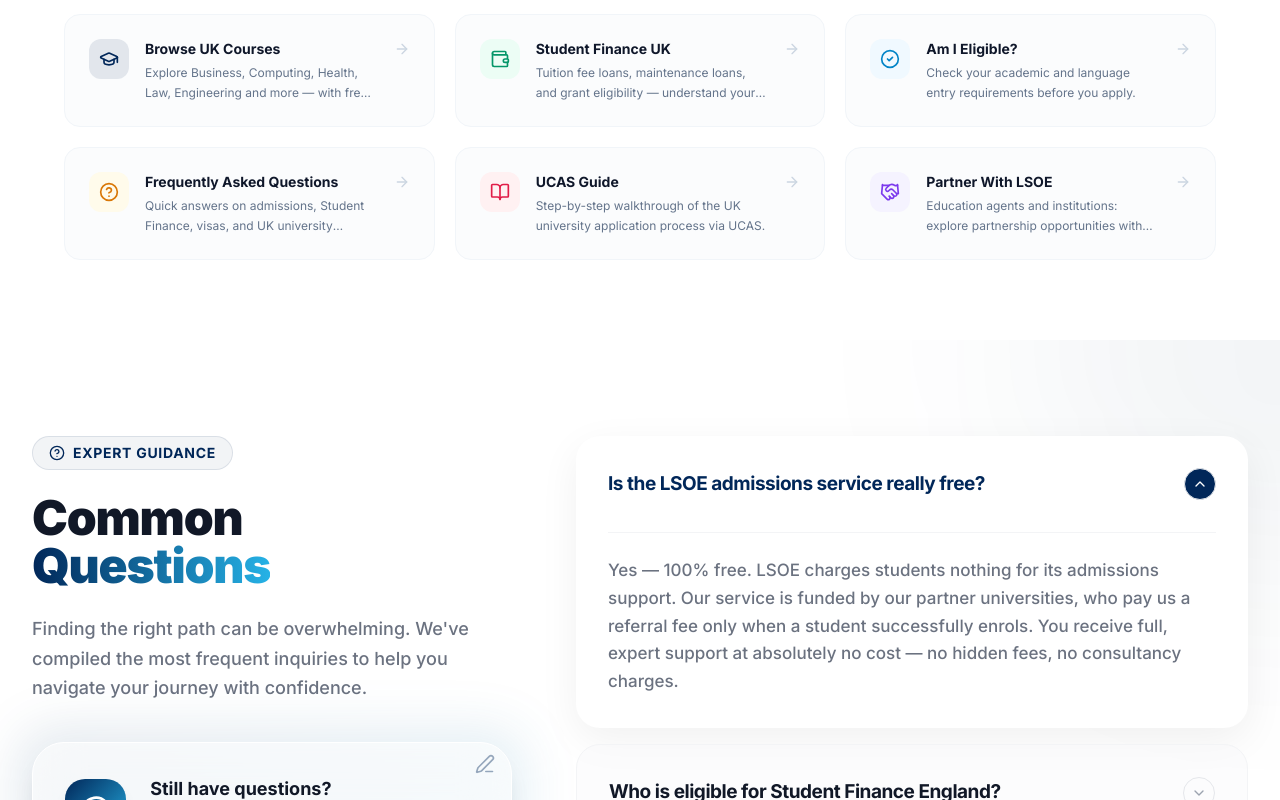
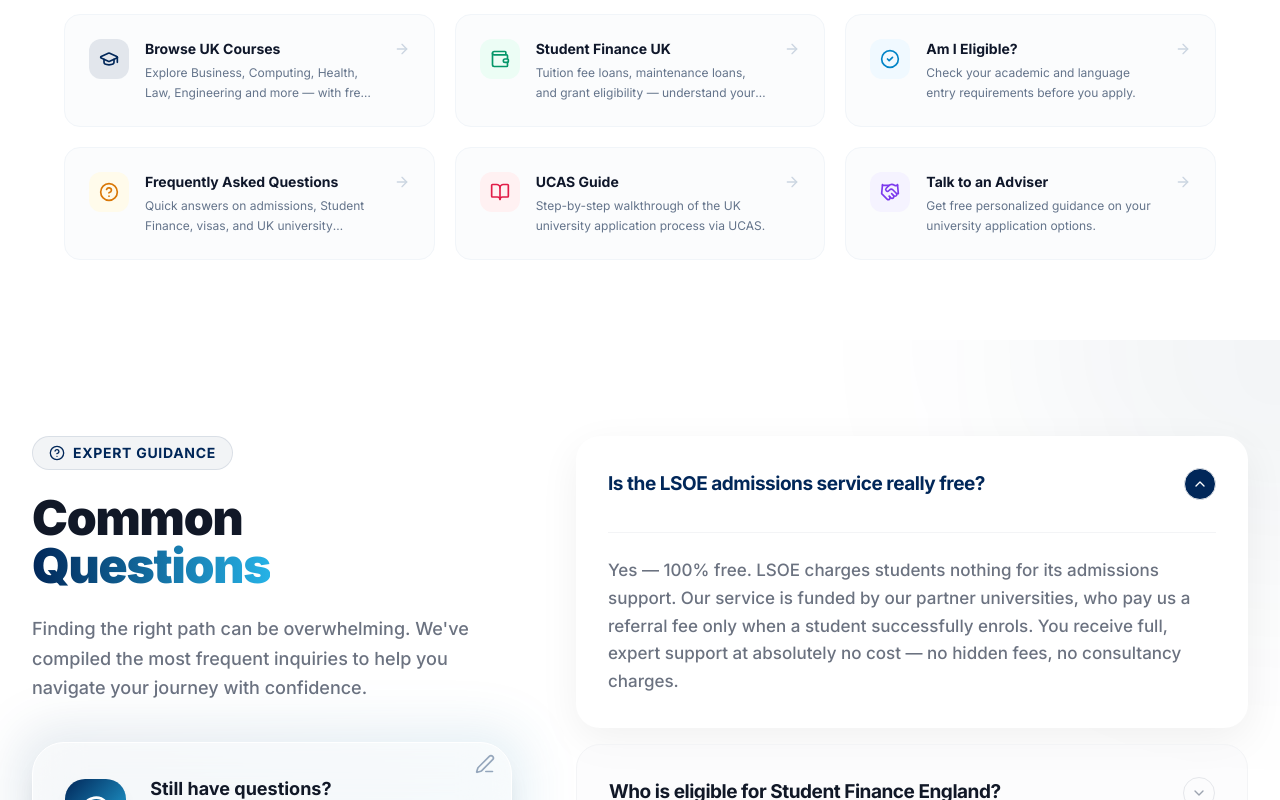
Before and after one commit to webdmamun/lsoe-frontend-nextjs-app, a Next.js app: page / in a window 1280 px wide. Shown: the part 11200-12000 px from the top of the page. Built offline with nearby package versions, Linux system fonts and the light colour scheme.

Commit message:
Deploy: Final post-launch cleanup (footer & CTA deduplication)

```diff
--- a/src/app/page.js
+++ b/src/app/page.js
@@ -270,7 +270,6 @@
       <OurPartners />
       <UsefulLinksPreview />
       <FAQSection />
-      <NewsletterSignup />
       <BookCTA variant="pre-footer" />
       <AdmissionFooter />
     </div>
--- a/src/components/homeCompo/UsefulLinksPreview/UsefulLinksPreview.js
+++ b/src/components/homeCompo/UsefulLinksPreview/UsefulLinksPreview.js
@@ -44,9 +44,9 @@
   },
   {
     icon: <Handshake className="w-5 h-5" />,
-    title: "Partner With LSOE",
-    desc: "Education agents and institutions: explore partnership opportunities with LSOE.",
-    href: "/agent-partner",
+    title: "Talk to an Adviser",
+    desc: "Get free personalized guidance on your university application options.",
+    href: "/contact-us",
     color: "text-violet-600",
     bg: "bg-violet-50",
   },
--- a/src/components/shared/Footer/AdmissionFooter.js
+++ b/src/components/shared/Footer/AdmissionFooter.js
@@ -84,7 +84,6 @@
 
 const resourcesLinks = [
   { name: "UCAS Guide",                href: "/ucas-guide" },
-  { name: "AQF Guide",                 href: "/aqf-guide" },
   { name: "FAQ",                       href: "/faq" },
   { name: "Financial Planning",        href: "/financial-planning-scholarships" },
   { name: "Application Assessment",    href: "/application-assessment" },
@@ -97,8 +96,6 @@
   { name: "Partner Institutions", href: "/partner-institutions" },
   { name: "Become an Agent",      href: "/become-an-agent" },
   { name: "Refer a Student",      href: "/refer-and-earn" },
-  { name: "Partner With Us",      href: "/partner-with-us" },
-  { name: "Agent Portal",         href: "/agent-partner" },
 ];
 
 const trustBadges = [
@@ -200,22 +197,22 @@
             {/* Contact block */}
             <div className="space-y-3 pt-1">
               <a
-                href="tel:+442012345678"
+                href="tel:+441708784763"
                 className="flex items-center gap-3 text-slate-400 hover:text-brand-secondary transition-colors text-sm group"
               >
                 <span className="w-8 h-8 rounded-lg bg-slate-800 flex items-center justify-center shrink-0 group-hover:bg-brand-primary/20 transition-colors">
                   <Phone className="w-4 h-4" />
                 </span>
-                +44 (0)20 1234 5678
+                +44 (0) 1708 784763
               </a>
               <a
-                href="mailto:info@londonschoolofexcellence.com"
+                href="mailto:info.office@londonschoolofexcellence.com"
                 className="flex items-center gap-3 text-slate-400 hover:text-brand-secondary transition-colors text-sm group"
               >
                 <span className="w-8 h-8 rounded-lg bg-slate-800 flex items-center justify-center shrink-0 group-hover:bg-brand-primary/20 transition-colors">
                   <Mail className="w-4 h-4" />
                 </span>
-                info@londonschoolofexcellence.com
+                info.office@londonschoolofexcellence.com
               </a>
               <div className="flex items-start gap-3 text-slate-400 text-sm">
                 <span className="w-8 h-8 rounded-lg bg-slate-800 flex items-center justify-center shrink-0 mt-0.5">
```
